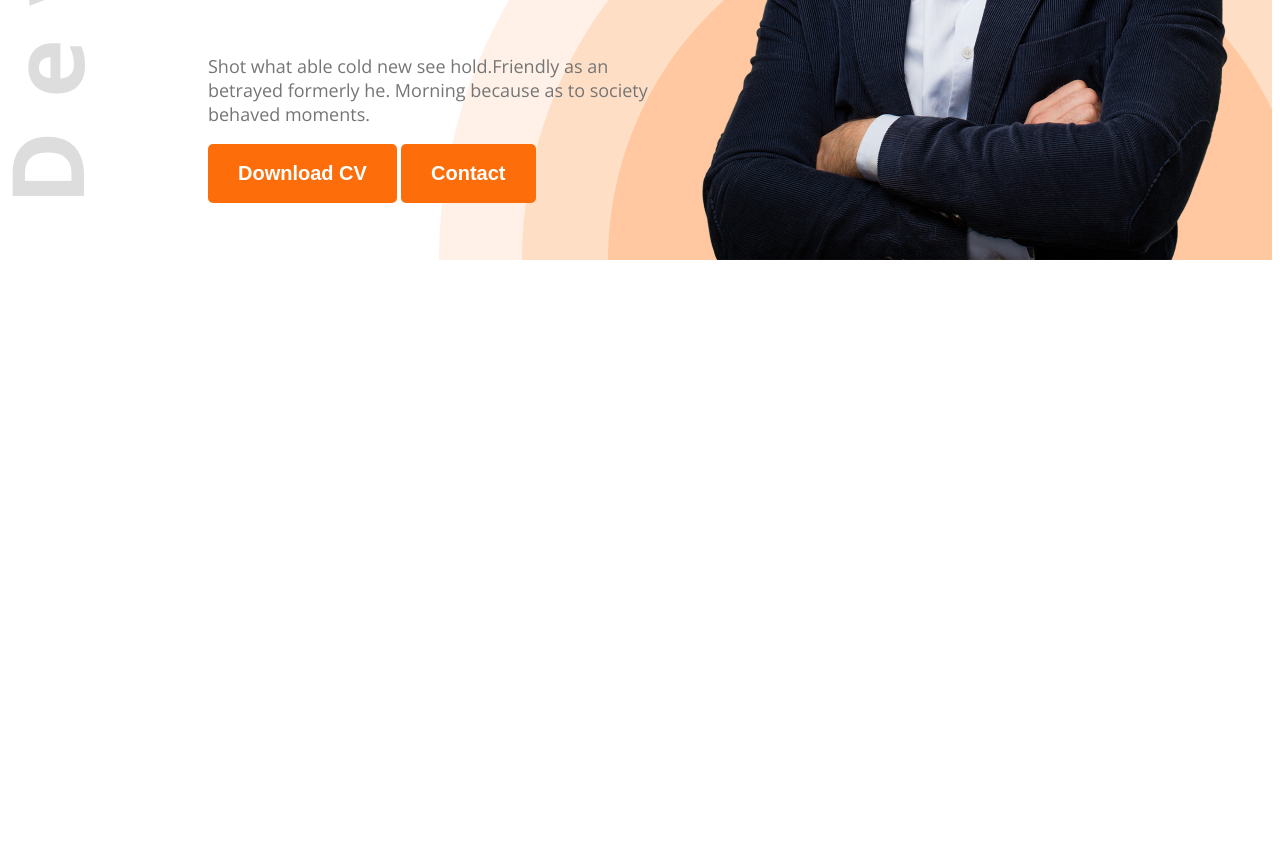
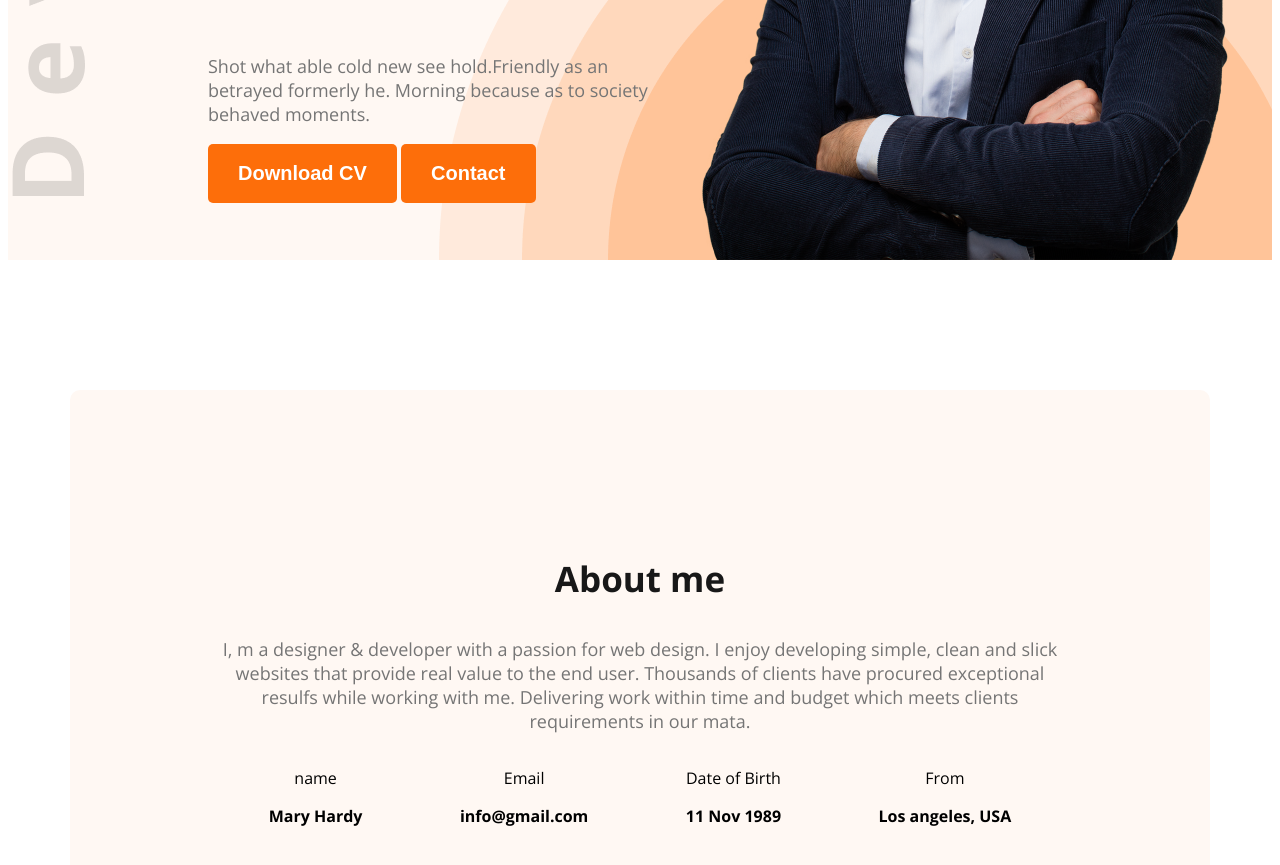
Before and after one commit to Ankan-hore/Web-Developer-Portfolio, a plain HTML site: page index.html in a window 1280 px wide. Shown: the part 575-1440 px from the top of the page. Before the commit the page ends 843 px from the top, so only its background shows below. Drawn offline with nearby package versions, Linux system fonts and the light colour scheme.

Commit message:
section added

```diff
--- a/index.html
+++ b/index.html
@@ -13,7 +13,7 @@
 </head>
 
 <body class="open-sans-normal">
-    <header class="header">
+    <header class="header secondary-bg" >
         <nav>
             <h3 class="nav-title">Ma<span class="text-primary">r</span>y</h3>
             <ul>
@@ -35,7 +35,31 @@
         </div>
     </header>
     <main>
+        <section class="about secondary-bg">
+            <h3 class="section-title">About me</h3>
+            <p class="section-description">I, m a designer & developer with a passion for web design. I enjoy developing simple, clean and slick websites that provide real value to the end user. Thousands of clients have procured exceptional resulfs while working with me. Delivering work within time and budget which meets clients requirements in our mata.</p>
 
+            <div class="about-items">
+                <!-- .about-item*4>p.item-title+p.item-description -->
+                 <div class="about-item">
+                    <p class="item-title">name</p>
+                    <p class="item-description">Mary Hardy</p>
+                 </div>
+                 <div class="about-item">
+                    <p class="item-title">Email</p>
+                    <p class="item-description">info@gmail.com</p>
+                 </div>
+                 <div class="about-item">
+                    <p class="item-title">Date of Birth</p>
+                    <p class="item-description">11 Nov 1989</p>
+                 </div>
+                 <div class="about-item">
+                    <p class="item-title">From</p>
+                    <p class="item-description">Los angeles, USA</p>
+                 </div>
+
+            </div>
+        </section>
     </main>
     <footer>
 
--- a/styles/portfolio.css
+++ b/styles/portfolio.css
@@ -26,6 +26,12 @@
     border-radius: 5px;
     border: none;
 }
+.section-title{
+    font-size: 35px;
+    font-weight: bold;
+    color: #181818;
+
+}
 
 /* header */
 
@@ -34,7 +40,13 @@
     background-repeat: no-repeat;
     background-position: top left, bottom right;
 }
-
+.section-description{
+    font-size: 18px;
+    color: #757575;
+}
+.secondary-bg{
+    background-color: #FFF8F3;
+}
 
 /* Nav styles */
 nav{
@@ -90,3 +102,31 @@ nav li a{
     width: 584px;
     height: 676px;
 }
+
+/* about styles */
+.about{
+    border-radius: 10px;
+    padding: 130px 150px;
+    text-align: center;
+    margin-top: 130px;
+}
+.about-items{
+    display: flex;
+    /* gap: 100px; */
+    justify-content: space-around;
+}
+.item-description{
+    font-weight: bold;
+}
+
+
+
+
+
+
+
+/* main styles */
+main{
+    max-width: 1140px;
+    margin: 0 auto;
+}
```
